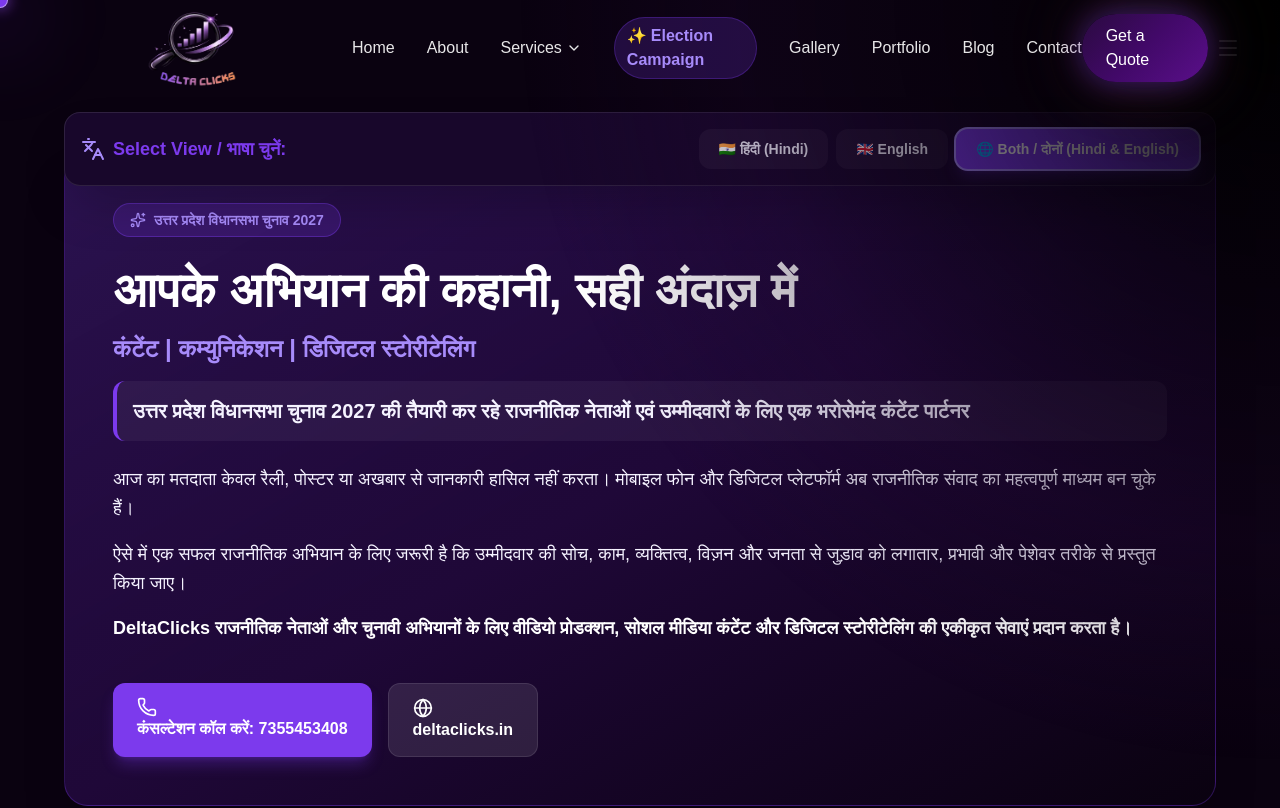
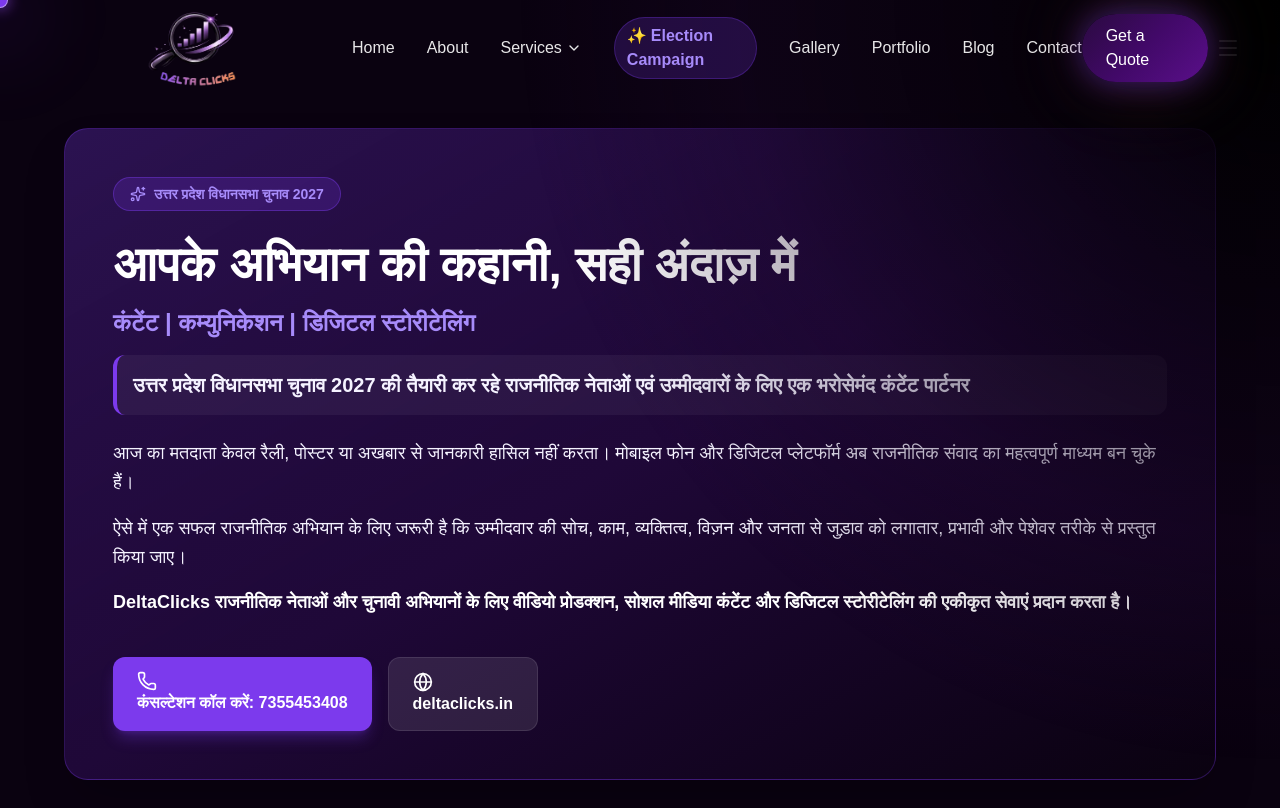
Before and after one commit to harshsksh/deltaclicks, a Next.js app: page /election in a window 1280 px wide. Shown: the top 808 px of the page. Built offline with nearby package versions, Linux system fonts and the light colour scheme.

Commit message:
removed overlays causing ui issues

```diff
--- a/src/app/election/page.js
+++ b/src/app/election/page.js
@@ -1,6 +1,6 @@
 'use client';
 
-import React, { useState } from 'react';
+import React from 'react';
 import Link from 'next/link';
 import {
   Video,
@@ -17,62 +17,19 @@
   Layers,
   CheckCircle2,
   ArrowRight,
-  Languages,
   Check
 } from 'lucide-react';
 import Card from '@/components/ui/Card';
 
 export default function ElectionPage() {
-  const [activeLang, setActiveLang] = useState('both'); // 'hi', 'en', 'both'
 
   return (
-    <div className="min-h-screen bg-background text-foreground py-12 px-4 sm:px-6 lg:px-8">
+    <div className="min-h-screen bg-background text-foreground pt-32 pb-16 px-4 sm:px-6 lg:px-8">
       <div className="max-w-6xl mx-auto">
-
-        {/* Language Selection Header */}
-        <div className="sticky top-28 z-40 mb-8 bg-[#18072b] backdrop-blur-md p-4 rounded-2xl border border-white/10 shadow-2xl flex flex-wrap items-center justify-between gap-4 isolate pointer-events-auto">
-          <div className="flex items-center space-x-2 text-primary font-bold text-base md:text-lg">
-            <Languages className="w-6 h-6 text-primary-light" />
-            <span>Select View / भाषा चुनें:</span>
-          </div>
-          <div className="flex items-center gap-2">
-            <button
-              onClick={() => setActiveLang('hi')}
-              className={`px-5 py-2.5 rounded-xl text-sm font-bold transition-all ${
-                activeLang === 'hi'
-                  ? 'bg-primary text-white shadow-lg shadow-primary/30 ring-2 ring-primary-light'
-                  : 'bg-white/5 text-foreground-muted hover:bg-white/10'
-              }`}
-            >
-              🇮🇳 हिंदी (Hindi)
-            </button>
-            <button
-              onClick={() => setActiveLang('en')}
-              className={`px-5 py-2.5 rounded-xl text-sm font-bold transition-all ${
-                activeLang === 'en'
-                  ? 'bg-primary text-white shadow-lg shadow-primary/30 ring-2 ring-primary-light'
-                  : 'bg-white/5 text-foreground-muted hover:bg-white/10'
-              }`}
-            >
-              🇬🇧 English
-            </button>
-            <button
-              onClick={() => setActiveLang('both')}
-              className={`px-5 py-2.5 rounded-xl text-sm font-bold transition-all ${
-                activeLang === 'both'
-                  ? 'bg-primary text-white shadow-lg shadow-primary/30 ring-2 ring-primary-light'
-                  : 'bg-white/5 text-foreground-muted hover:bg-white/10'
-              }`}
-            >
-              🌐 Both / दोनों (Hindi & English)
-            </button>
-          </div>
-        </div>
 
         {/* ========================================================================= */}
         {/* 🇮🇳 HINDI SECTION */}
         {/* ========================================================================= */}
-        {(activeLang === 'hi' || activeLang === 'both') && (
         <section className="mb-20">
 
             {/* Hindi Main Hero */}
@@ -471,10 +428,8 @@
             </div>
 
           </section>
-        )}
 
-        {/* Divider if showing both */}
-        {activeLang === 'both' && (
+        {/* Divider */}
         <div className="relative my-20">
           <div className="absolute inset-0 flex items-center" aria-hidden="true">
             <div className="w-full border-t border-primary/40"></div>
@@ -485,12 +440,10 @@
             </span>
           </div>
         </div>
-        )}
 
         {/* ========================================================================= */}
         {/* 🇬🇧 ENGLISH SECTION */}
         {/* ========================================================================= */}
-        {(activeLang === 'en' || activeLang === 'both') && (
         <section className="mb-20">
 
             {/* English Main Hero */}
@@ -875,7 +828,6 @@
             </div>
 
           </section>
-        )}
 
       </div>
     </div>
```
Lines whose indentation alone changed are shown as unchanged.
